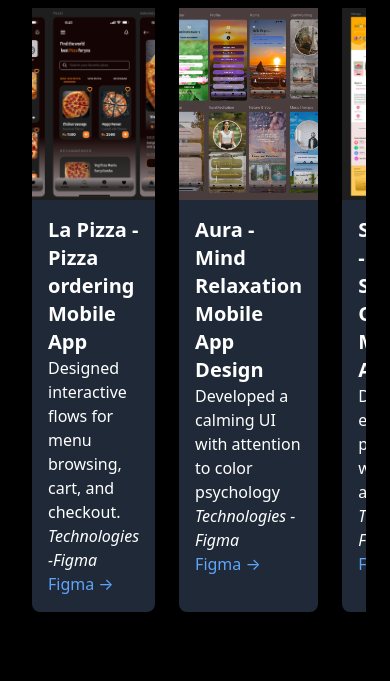
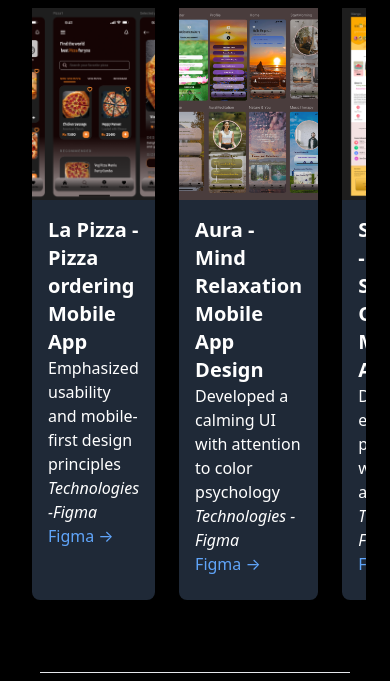
Before and after one commit to dianra2000/My-Personal-Website, a plain HTML site: page project.html in a window 390 px wide. Shown: the part 84-765 px from the top of the page. Drawn offline with nearby package versions, Linux system fonts and the light colour scheme.

Commit message:
Update project.html
updated projects desc

```diff
--- a/project.html
+++ b/project.html
@@ -26,7 +26,7 @@
                     class="w-full h-48 object-cover transition duration-300 hover:scale-110">
                 <div class="p-4">
                     <h3 class="text-xl font-semibold">La Pizza</h3>
-                    <p class="text-l">Designing UI and full prototype of the Pizza ordering App<br><i>Technologies
+                    <p class="text-l">Emphasized usability and mobile-first design principles<br><i>Technologies
                             -Figma</i></p>
                     <a href="https://www.figma.com/design/N7Igf9toryswt9NPFXic58/LaPizza?node-id=0-1&t=W8qwv8tLtXijX0yE-1"
                         target="_blank" class="text-blue-400 hover:text-blue-500">Figma →</a>
@@ -151,7 +151,7 @@
                     class="w-full h-48 object-cover transition duration-300 hover:scale-110">
                 <div class="p-4">
                     <h3 class="text-xl font-semibold">La Pizza - Pizza ordering Mobile App</h3>
-                    <p class="text-l">Designed interactive flows for menu browsing, cart, and checkout.
+                    <p class="text-l">Emphasized usability and mobile-first design principles
                         <br><i>Technologies -Figma</i>
                     </p>
                     <a href="https://www.figma.com/design/N7Igf9toryswt9NPFXic58/LaPizza?node-id=0-1&t=W8qwv8tLtXijX0yE-1"
```
